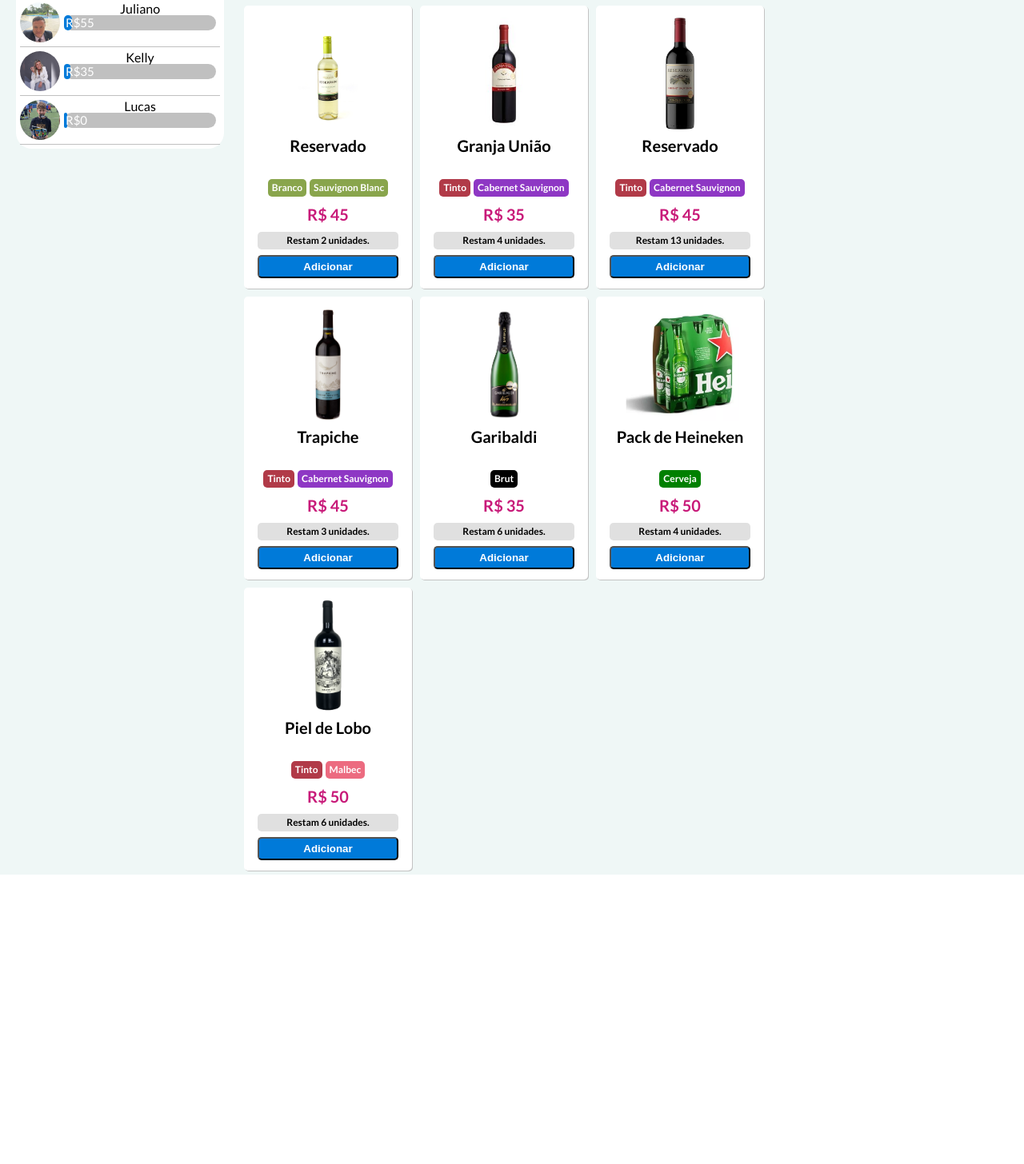
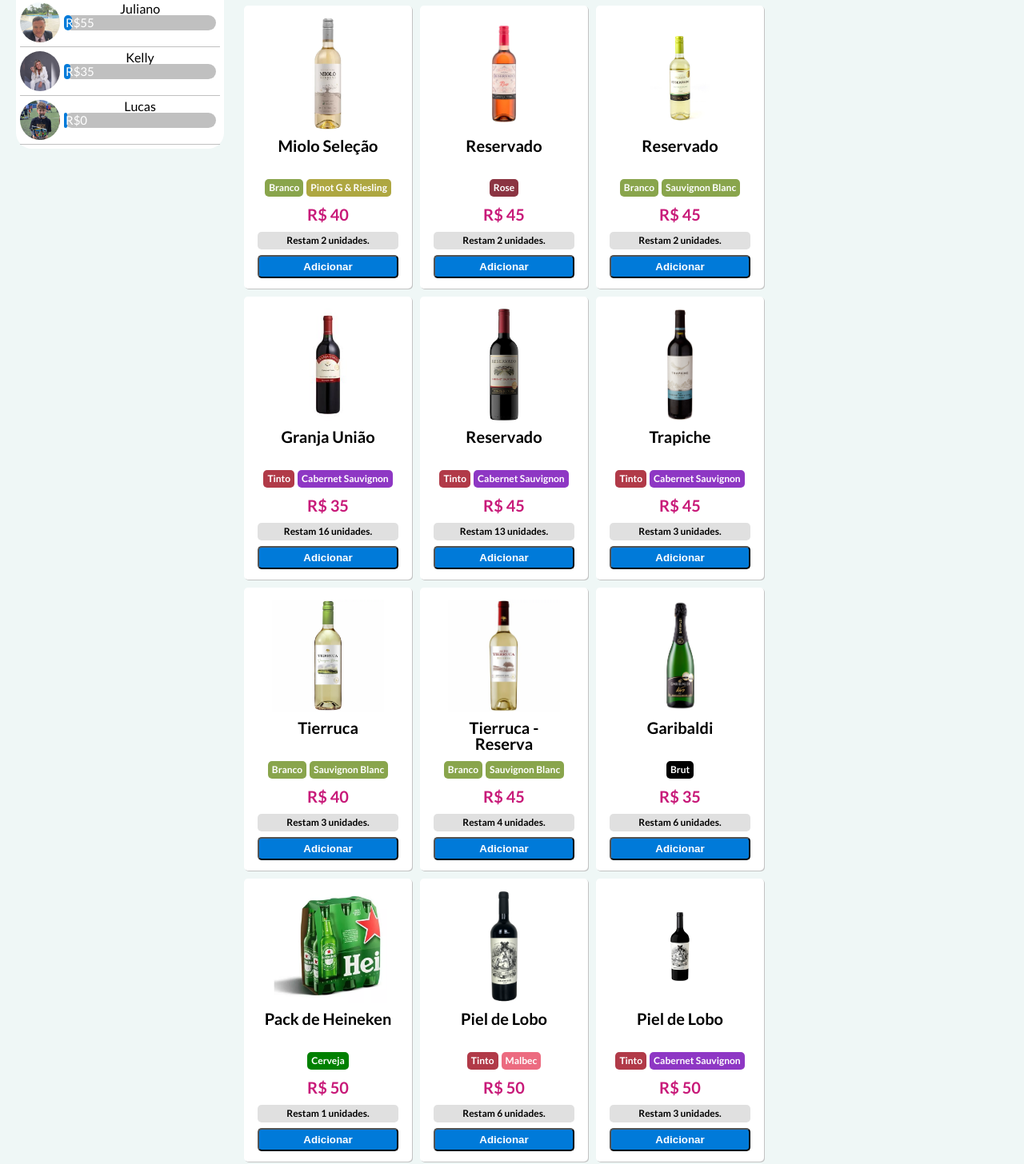
Before and after one commit to cassjonnes/vinho_loja, a plain HTML site: page index.html in a window 1280 px wide. Shown: the part 432-1888 px from the top of the page at 80% size. Before the commit the page ends 1526 px from the top, so only its background shows below. Drawn offline with Linux system fonts and the light colour scheme.

Commit message:
Atualização Vinhos

```diff
--- a/css/style.css
+++ b/css/style.css
@@ -243,7 +243,8 @@
 .branco,
 .rose,
 .sauvignon_blanc,
-.malbec{
+.malbec,
+.pinot{
     font-weight: bold;
     color: #fff;
     padding: 5px;
@@ -296,6 +297,10 @@
 
 .malbec{
     background-color: #ec6b80;
+}
+
+.pinot{
+    background-color: #aea741;
 }
 
 .unidade{
--- a/js/main.js
+++ b/js/main.js
@@ -6,7 +6,7 @@
             "tipo": "Tinto",
             "uva": "Cabernet Sauvignon",
             "preco": 55,
-            "unidades": 7,
+            "unidades": 17,
             "imagem": "./img/casaSilva.webp"
         },
         {
@@ -15,8 +15,26 @@
             "tipo": "Tinto",
             "uva": "Cabernet Sauvignon",
             "preco": 65,
-            "unidades": 5,
+            "unidades": 4,
             "imagem": "./img/casillero_cabernet_s.webp"
+        },
+        {
+            "classe": "vinho",
+            "titulo": "Miolo Seleção",
+            "tipo": "Rose",
+            "uva": "Cabernet Sauvignon",
+            "preco": 40,
+            "unidades": 4,
+            "imagem": "./img/miolo-selecao-rose.jpeg"
+        },
+        {
+            "classe": "vinho",
+            "titulo": "Miolo Seleção",
+            "tipo": "Branco",
+            "uva": "Pinot G & Riesling",
+            "preco": 40,
+            "unidades": 2,
+            "imagem": "./img/miolo_selecao_pinot_branco.webp"
         },
         {
             "classe": "vinho",
@@ -42,7 +60,7 @@
             "tipo": "Tinto",
             "uva": "Cabernet Sauvignon",
             "preco": 35,
-            "unidades": 4,
+            "unidades": 16,
             "imagem": "./img/granjaUniaoCabernet.jpeg"
         },
         {
@@ -63,15 +81,24 @@
             "unidades": 3,
             "imagem": "./img/trapiche_cabernet_s.jpeg"
         },
-        // {
-        //     "classe": "vinho",
-        //     "titulo": "Tierruca",
-        //     "tipo": "Branco",
-        //     "uva": "Sauvignon Blanc",
-        //     "preco": 40,
-        //     "unidades": 0,
-        //     "imagem": "./img/tierruca_blanc.webp"
-        // },
+        {
+            "classe": "vinho",
+            "titulo": "Tierruca",
+            "tipo": "Branco",
+            "uva": "Sauvignon Blanc",
+            "preco": 40,
+            "unidades": 3,
+            "imagem": "./img/tierruca_blanc.webp"
+        },
+                {
+            "classe": "vinho",
+            "titulo": "Tierruca - Reserva",
+            "tipo": "Branco",
+            "uva": "Sauvignon Blanc",
+            "preco": 45,
+            "unidades": 4,
+            "imagem": "./img/tierruca-reserva-salvignon-blanc.webp"
+        },
         {
             "classe": "espumante",
             "titulo": "Garibaldi",
@@ -87,7 +114,7 @@
             "tipo": "Cerveja",
             "uva": "",
             "preco": 50,
-            "unidades": 4,
+            "unidades": 1,
             "imagem": "./img/pack_heineken.webp"
         },
         {
@@ -98,6 +125,15 @@
             "preco": 50,
             "unidades": 6,
             "imagem": "./img/piel_de_lobo.png"
+        },
+        {
+            "classe": "vinho",
+            "titulo": "Piel de Lobo",
+            "tipo": "Tinto",
+            "uva": "Cabernet Sauvignon",
+            "preco": 50,
+            "unidades": 3,
+            "imagem": "./img/piel-de-lobo-cabernet-sauvignon.png"
         }
         //,
 //
@@ -195,6 +231,8 @@
         tagUva.classList.add('sauvignon_blanc');
     }else if (uva === "Malbec"){
         tagUva.classList.add('malbec');
+    }else if (uva === "Pinot G & Riesling"){
+        tagUva.classList.add('pinot');
     }
 
     let precoGarrafa = document.createElement("h2");
```
Also changed, not shown: img/miolo-selecao-rose.jpeg (added), img/miolo_selecao_pinot_branco.webp (added), img/piel-de-lobo-cabernet-sauvignon.png (added), img/tierruca-reserva-salvignon-blanc.webp (added).
